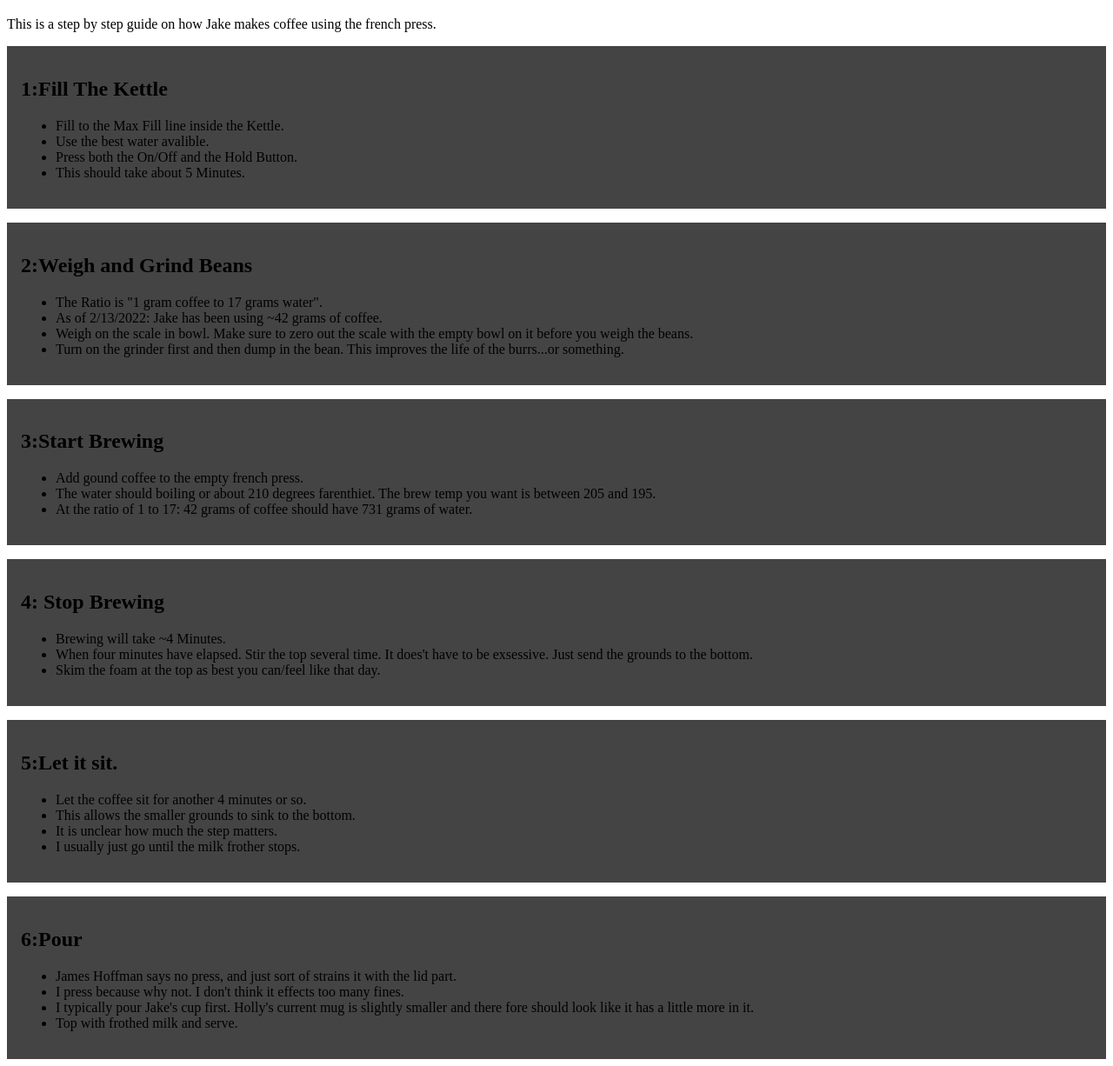
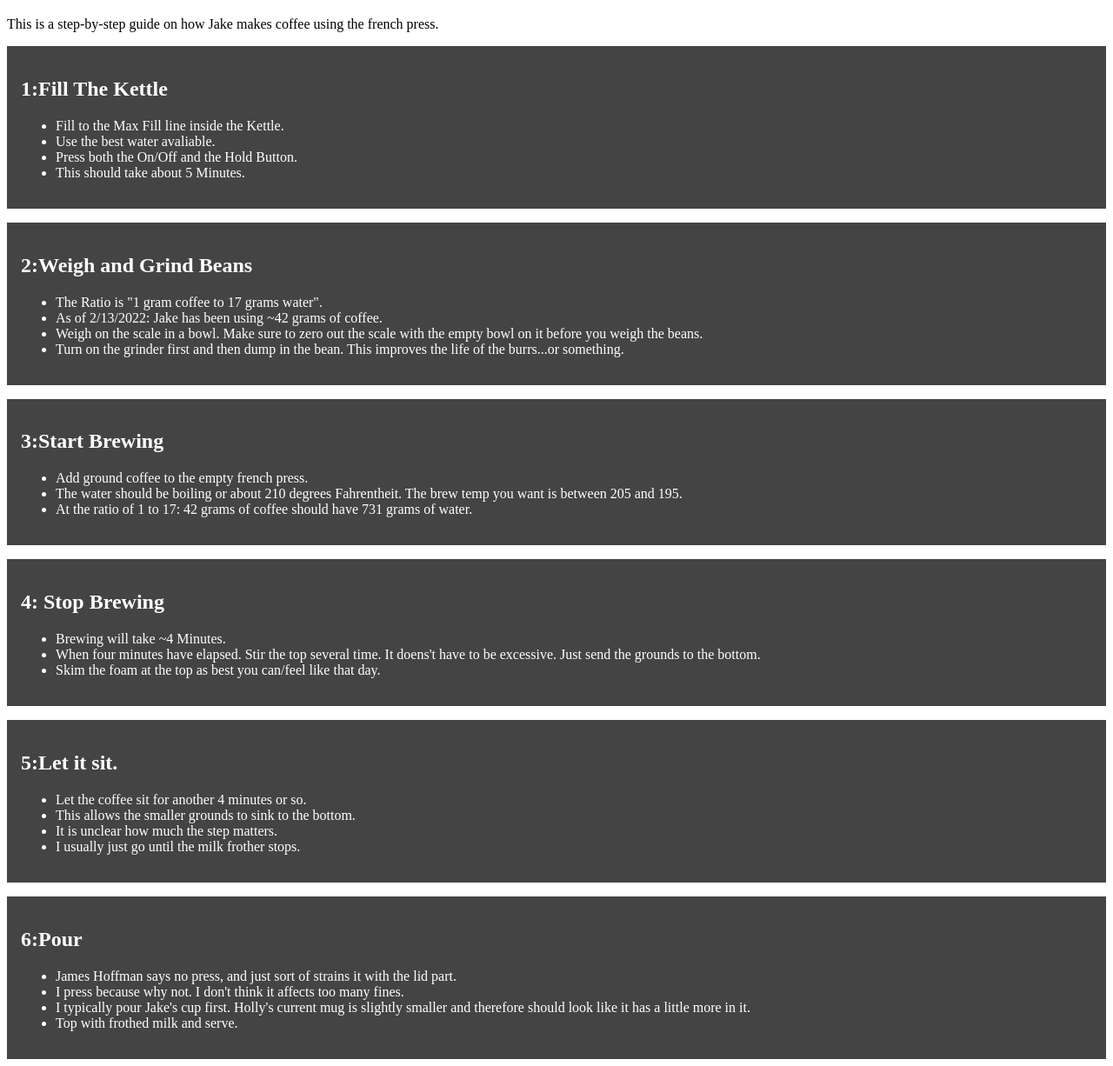
Before and after one commit to Woodroll/howtocoffee, a website: page index.html in a window 1280 px wide. Shown: the part 61-1287 px from the top of the page at 87% size. Drawn offline with Linux system fonts and the light colour scheme.

Commit message:
Grammer/Spelling improvements.

```diff
--- a/index.html
+++ b/index.html
@@ -8,7 +8,7 @@
 	<body>
 		<h1>How To Coffee</h1>
 		<p>
-			This is a step by step guide on how Jake makes coffee
+			This is a step-by-step guide on how Jake makes coffee
 			using the french press.
 		</p>
 		<div id="main-container" class="cards">
@@ -19,7 +19,7 @@
 						Fill to the Max Fill line inside
 						the Kettle.
 					</li>
-					<li>Use the best water avalible.</li>
+					<li>Use the best water avaliable.</li>
 					<li>
 						Press both the On/Off and the
 						Hold Button.
@@ -44,10 +44,10 @@
 						using ~42 grams of coffee.
 					</li>
 					<li>
-						Weigh on the scale in bowl. Make
-						sure to zero out the scale with
-						the empty bowl on it before you
-						weigh the beans.
+						Weigh on the scale in a bowl.
+						Make sure to zero out the scale
+						with the empty bowl on it before
+						you weigh the beans.
 					</li>
 					<li>
 						Turn on the grinder first and
@@ -61,12 +61,12 @@
 				<h2 class="steptitle">3:Start Brewing</h2>
 				<ul>
 					<li>
-						Add gound coffee to the empty
+						Add ground coffee to the empty
 						french press.
 					</li>
 					<li>
-						The water should boiling or
-						about 210 degrees farenthiet.
+						The water should be boiling or
+						about 210 degrees Fahrentheit.
 						The brew temp you want is
 						between 205 and 195.
 					</li>
@@ -84,7 +84,7 @@
 					<li>
 						When four minutes have elapsed.
 						Stir the top several time. It
-						does't have to be exsessive.
+						doens't have to be excessive.
 						Just send the grounds to the
 						bottom.
 					</li>
@@ -125,12 +125,12 @@
 					</li>
 					<li>
 						I press because why not. I don't
-						think it effects too many fines.
+						think it affects too many fines.
 					</li>
 					<li>
 						I typically pour Jake's cup
 						first. Holly's current mug is
-						slightly smaller and there fore
+						slightly smaller and therefore
 						should look like it has a little
 						more in it.
 					</li>
--- a/style.css
+++ b/style.css
@@ -6,6 +6,7 @@ h1 {
 	display: grid;
 	gap: 1em;
 	grid-template-rows: minmax(100px, 1fr);
+	color:#ffffff;
 }
 
 .stepcard {
```
